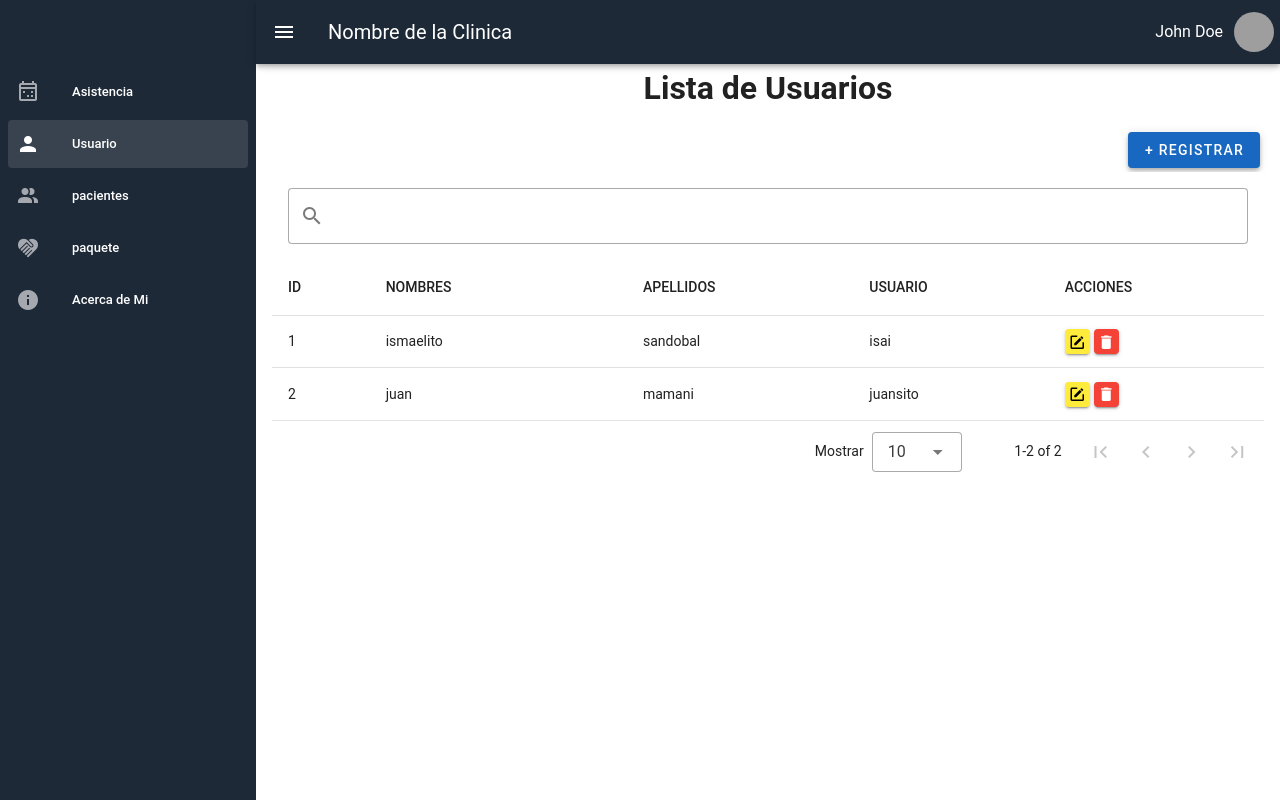
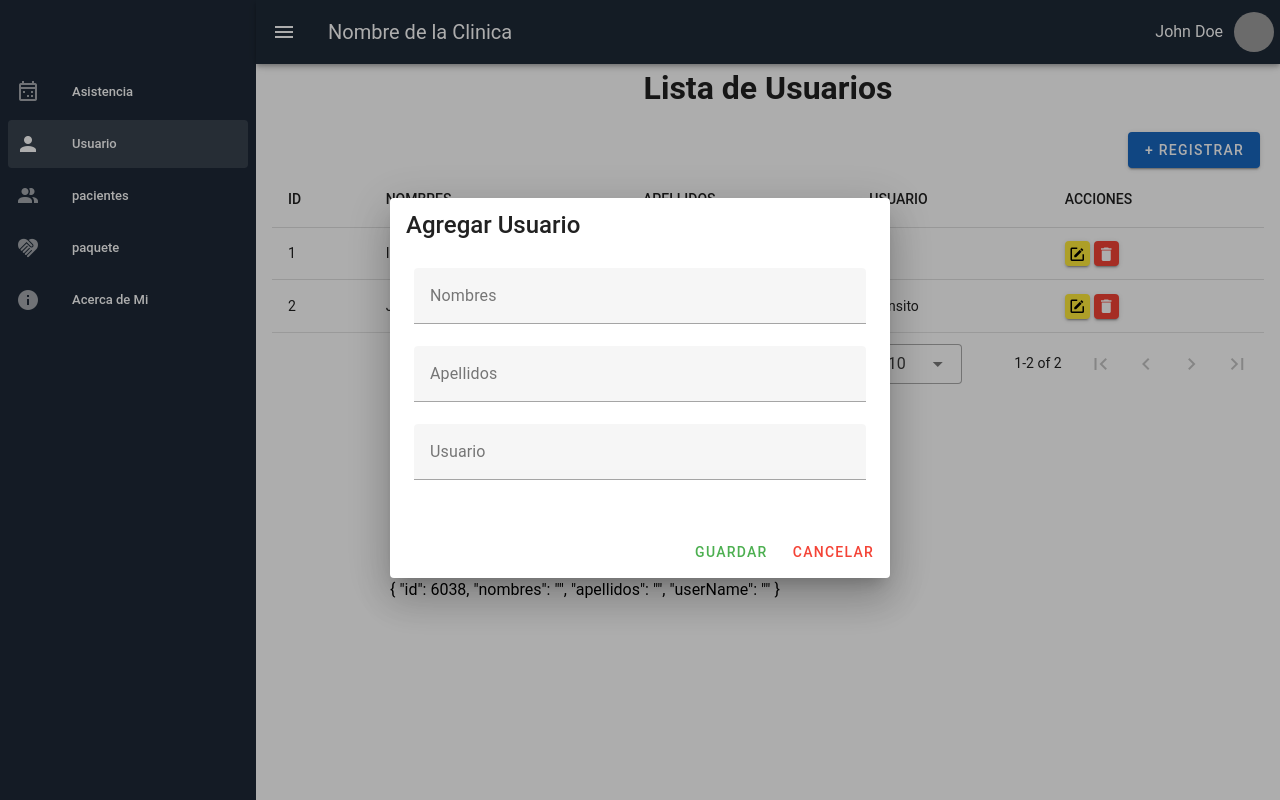
Before and after one commit to peLuis123/asistencia_centro_psicologico, a Vue app: page /users in a window 1280 px wide. Both pictures are taken after a click on the button "+ REGISTRAR". Built offline with nearby package versions, Linux system fonts and the light colour scheme; grey boxes are pictures that could not be loaded.

Commit message:
feat: add modals for users

```diff
--- a/package.json
+++ b/package.json
@@ -9,6 +9,7 @@
   },
   "dependencies": {
     "@mdi/font": "7.0.96",
+    "firebase": "^10.12.2",
     "pinia": "^2.0.23",
     "roboto-fontface": "*",
     "vue": "^3.2.0",
--- a/src/components/AttendanceTable.vue
+++ b/src/components/AttendanceTable.vue
@@ -1,9 +1,6 @@
 <!-- eslint-disable vue/valid-v-slot -->
 <template>
-  <v-card
-
-    flat
-  >
+  <v-card flat>
     <template #text>
       <v-text-field
         v-model="search"
@@ -22,13 +19,7 @@
       :items-per-page-text="'Mostrar'"
     >
       <template #item.actions="{ item }">
-        <v-btn
-          fab
-          small
-          color="red"
-          size="25"
-          @click="handleAction(item)"
-        >
+        <v-btn fab small color="red" size="25" @click="handleAction(item)">
           <v-icon>mdi-delete</v-icon>
         </v-btn>
       </template>
@@ -36,35 +27,40 @@
   </v-card>
 </template>
 <script setup>
-
-import { ref, watch } from 'vue';
+import { ref, watch } from "vue";
 const props = defineProps({
-    items: {
-        type: Array,
-        default: () => []
-    }
+  items: {
+    type: Array,
+    default: () => [],
+  },
 });
-const search = ref('');
-watch(() => search, (newValue) => {
+const search = ref("");
+watch(
+  () => search,
+  (newValue) => {
     search.value = newValue;
-});
+  }
+);
 
 const items = ref(props.items);
-watch(() => props.items, (newValue) => {
+watch(
+  () => props.items,
+  (newValue) => {
     items.value = newValue;
-});
+  }
+);
 
 const headers = ref([
-    { key: 'id', title: 'ID', sortable: false, },
-    { key: 'nombres', title: 'PACIENTE' },
-    { key: 'dni', title: 'CODIGO', sortable: false, },
-    { key: 'paquete', title: 'PAQUETE', sortable: false, },
-    { key: 'entrada', title: 'ENTRADA', sortable: false, },
-    { key: 'salida', title: 'SALIDA', sortable: false, },
-    { key: 'actions', title: 'actions', sortable: false, }
-])
+  { key: "id", title: "ID", sortable: false },
+  { key: "nombres", title: "PACIENTE" },
+  { key: "dni", title: "CODIGO", sortable: false },
+  { key: "paquete", title: "PAQUETE", sortable: false },
+  { key: "entrada", title: "ENTRADA", sortable: false },
+  { key: "salida", title: "SALIDA", sortable: false },
+  { key: "actions", title: "actions", sortable: false },
+]);
 
-function handleAction (item) {
-    console.log(item.id);
+function handleAction(item) {
+  console.log(item.id);
 }
 </script>
--- /dev/null
+++ b/src/components/UserCreateModal.vue
@@ -0,0 +1,68 @@
+<template>
+  <v-dialog v-model="props.open" max-width="500">
+    <v-card>
+      <v-card-title class="text-h5">Agregar Usuario</v-card-title>
+      <v-card-text>
+        <v-form ref="form" v-model="valid">
+          <v-text-field
+            v-model="newUser.nombres"
+            label="Nombres"
+            required
+          ></v-text-field>
+          <v-text-field
+            v-model="newUser.apellidos"
+            label="Apellidos"
+            required
+          ></v-text-field>
+          <v-text-field
+            v-model="newUser.userName"
+            label="Usuario"
+            required
+          ></v-text-field>
+        </v-form>
+      </v-card-text>
+      <v-card-actions>
+        <v-spacer></v-spacer>
+        <v-btn color="green darken-1" text @click="save">Guardar</v-btn>
+        <v-btn color="red darken-1" text @click="cancel">Cancelar</v-btn>
+      </v-card-actions>
+    </v-card>
+    {{ newUser }}
+  </v-dialog>
+</template>
+
+  <script setup>
+import { ref, reactive } from "vue";
+
+const props = defineProps({
+  open: {
+    type: Boolean,
+    required: true,
+  },
+});
+
+const emit = defineEmits(["close", "save"]);
+
+const newUser = reactive({
+  id: Math.floor(Math.random() * 10000),
+  nombres: "",
+  apellidos: "",
+  userName: "",
+});
+
+const valid = ref(true);
+
+const save = () => {
+  if (valid.value) {
+    console.log(newUser);
+    emit("save", newUser);
+    newUser.nombres = "";
+    newUser.apellidos = "";
+    newUser.userName = "";
+  }
+};
+
+const cancel = () => {
+  emit("close");
+};
+</script>
--- /dev/null
+++ b/src/components/UserDeleteModal.vue
@@ -0,0 +1,40 @@
+<template>
+    <v-dialog v-model="props.open" max-width="500">
+      <v-card>
+        <v-card-title class="text-h5">Confirmar Eliminación</v-card-title>
+        <v-card-text>
+          ¿Está seguro que desea eliminar al usuario <strong>{{ props.user.nombres }} {{ props.user.apellidos }}</strong>?
+        </v-card-text>
+        <v-card-actions>
+          <v-spacer></v-spacer>
+          <v-btn color="green darken-1" text @click="confirm">Eliminar</v-btn>
+          <v-btn color="red darken-1" text @click="cancel">Cancelar</v-btn>
+        </v-card-actions>
+      </v-card>
+    </v-dialog>
+  </template>
+
+  <script setup>
+  import { defineProps, defineEmits } from "vue";
+
+  const props = defineProps({
+    open: {
+      type: Boolean,
+      required: true,
+    },
+    user: {
+      type: Object,
+      required: true,
+    },
+  });
+
+  const emit = defineEmits(["close", "confirm"]);
+
+  const confirm = () => {
+    emit("confirm");
+  };
+
+  const cancel = () => {
+    emit("close");
+  };
+  </script>
--- /dev/null
+++ b/src/components/UserEditModal.vue
@@ -0,0 +1,69 @@
+<template>
+  <v-dialog v-model="props.open" max-width="500">
+    <v-card>
+      <v-card-title class="text-h5">Editar Usuario</v-card-title>
+      <v-card-text>
+        <v-form ref="form" v-model="valid">
+          <v-text-field
+            v-model="editedUser.nombres"
+            label="Nombres"
+            required
+          ></v-text-field>
+          <v-text-field
+            v-model="editedUser.apellidos"
+            label="Apellidos"
+            required
+          ></v-text-field>
+          <v-text-field
+            v-model="editedUser.userName"
+            label="Usuario"
+            required
+          ></v-text-field>
+        </v-form>
+      </v-card-text>
+      <v-card-actions>
+        <v-spacer></v-spacer>
+        <v-btn color="green darken-1" text @click="save">Guardar</v-btn>
+        <v-btn color="red darken-1" text @click="cancel">Cancelar</v-btn>
+      </v-card-actions>
+    </v-card>
+  </v-dialog>
+</template>
+
+  <script setup>
+import { ref, reactive, watch } from "vue";
+
+const props = defineProps({
+  open: {
+    type: Boolean,
+    required: true,
+  },
+  user: {
+    type: Object,
+    required: true,
+  },
+});
+
+const emit = defineEmits(["close", "save"]);
+
+const editedUser = reactive({ ...props.user });
+
+const valid = ref(true);
+
+const save = () => {
+  if (valid.value) {
+    emit("save", editedUser);
+  }
+};
+
+const cancel = () => {
+  emit("close");
+};
+
+watch(
+  () => props.user,
+  (newUser) => {
+    Object.assign(editedUser, newUser);
+  }
+);
+</script>
--- a/src/components/UserList.vue
+++ b/src/components/UserList.vue
@@ -2,35 +2,74 @@
   <v-container fluid>
     <div>
       <div class="d-flex justify-end">
-        <v-btn
-          class="ma-1"
-          color="primary"
-        >
+        <v-btn class="ma-1" color="primary" @click="openAddModal">
           + Registrar
         </v-btn>
       </div>
-      <UserListTable :items="items" />
+      <UserListTable :items="items" @edit-item="openEditModal" @delete-item="openDeleteModal" />
     </div>
+    <user-edit-modal :open="isEditOpen" :user="selectedUser" @close="isEditOpen = false" @save="updateUser" />
+    <user-delete-modal :open="isDeleteOpen" :user="selectedUser" @close="isDeleteOpen = false" @confirm="deleteUser" />
+    <user-add-modal :open="isAddOpen" @close="isAddOpen = false" @save="addUser" />
   </v-container>
 </template>
 
 <script setup>
-  import UserListTable from '@/components/UserListTable.vue'
 import { ref } from 'vue';
+import UserListTable from '@/components/UserListTable.vue';
+import UserEditModal from '@/components/UserEditModal.vue';
+import UserDeleteModal from '@/components/UserDeleteModal.vue';
+import UserAddModal from '@/components/UserCreateModal.vue';
+
 const items = ref([
   {
     id: 1,
-          nombres: 'ismaelito',
-          apellidos: 'sandobal',
-          userName:'isai'
+    nombres: 'Ismaelito',
+    apellidos: 'Sandobal',
+    userName: 'isai'
   },
   {
     id: 2,
-          nombres: 'juan',
-          apellidos: 'mamani',
-          userName:'juansito'
+    nombres: 'Juan',
+    apellidos: 'Mamani',
+    userName: 'juansito'
   },
+]);
 
-  ])
+const isAddOpen = ref(false);
+const isEditOpen = ref(false);
+const isDeleteOpen = ref(false);
+const selectedUser = ref({});
 
+const openAddModal = () => {
+  isAddOpen.value = true;
+};
+
+const openEditModal = (item) => {
+  selectedUser.value = { ...item };
+  isEditOpen.value = true;
+};
+
+const openDeleteModal = (item) => {
+  selectedUser.value = { ...item };
+  isDeleteOpen.value = true;
+};
+
+const addUser = (newUser) => {
+  items.value.push(newUser);
+  isAddOpen.value = false;
+};
+
+const updateUser = (updatedUser) => {
+  const index = items.value.findIndex(user => user.id === updatedUser.id);
+  if (index !== -1) {
+    items.value[index] = updatedUser;
+  }
+  isEditOpen.value = false;
+};
+
+const deleteUser = (userToDelete) => {
+  items.value = items.value.filter(user => user.id !== userToDelete.id);
+  isDeleteOpen.value = false;
+};
 </script>
--- a/src/components/UserListTable.vue
+++ b/src/components/UserListTable.vue
@@ -1,51 +1,19 @@
-<!-- eslint-disable vue/valid-v-slot -->
 <template>
-  <v-card flat>
-    <template #text>
-      <v-text-field
-        v-model="search"
-
-        label="Search"
-        prepend-inner-icon="mdi-magnify"
-        variant="outlined"
-        hide-details
-        single-line
-      />
-    </template>
-
-    <v-data-table
-      :headers="headers"
-      :items="items"
-      :search="search"
-      :items-per-page-text="'Mostrar'"
-    >
+  <v-data-table :headers="headers" :items="items" :search="search" :items-per-page-text="'Mostrar'">
     <template #item.actions="{ item }">
-        <v-btn
-          fab
-          class="mr-1"
-          small
-          color="yellow"
-          size="25"
-          @click="handleAction(item)"
-        >
+      <v-btn fab class="mr-1" small color="yellow" size="25" @click="$emit('edit-item', item)">
         <v-icon>mdi-square-edit-outline</v-icon>
       </v-btn>
-        <v-btn
-          fab
-          small
-          color="red"
-          size="25"
-          @click="handleAction(item)"
-        >
+      <v-btn fab small color="red" size="25" @click="$emit('delete-item', item)">
         <v-icon>mdi-delete</v-icon>
       </v-btn>
     </template>
   </v-data-table>
-  </v-card>
 </template>
+
 <script setup>
+import { ref, watch } from 'vue';
 
-import { ref, watch } from 'vue';
 const props = defineProps({
   items: {
     type: Array,
@@ -54,24 +22,16 @@ const props = defineProps({
 });
 
 const search = ref('');
-watch(() => search, (newValue) => {
-  search.value = newValue;
-});
-
 const items = ref(props.items);
 watch(() => props.items, (newValue) => {
   items.value = newValue;
 });
 
 const headers = ref([
-  { key: 'id', title: 'ID', sortable: false, },
+  { key: 'id', title: 'ID', sortable: false },
   { key: 'nombres', title: 'NOMBRES' },
-  { key: 'apellidos', title: 'APELLIDOS', sortable: false, },
-  { key: 'userName', title: 'USUARIO', sortable: false, },
-  { key: 'actions', title: 'ACCIONES', sortable: false, }
-])
-
-function handleAction (item) {
-  console.log(item.id);
-}
+  { key: 'apellidos', title: 'APELLIDOS', sortable: false },
+  { key: 'userName', title: 'USUARIO', sortable: false },
+  { key: 'actions', title: 'ACCIONES', sortable: false }
+]);
 </script>
```
Also changed, not shown: 1 other file (tests, documents, lock files or other folders). Lines whose indentation alone changed are shown as unchanged.
